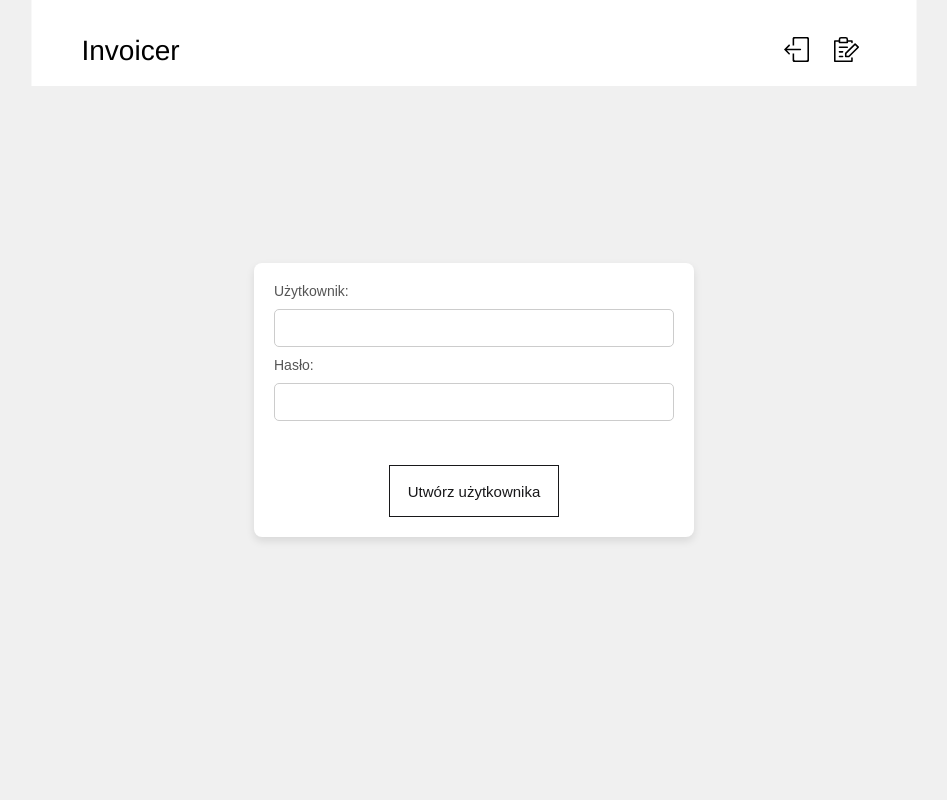
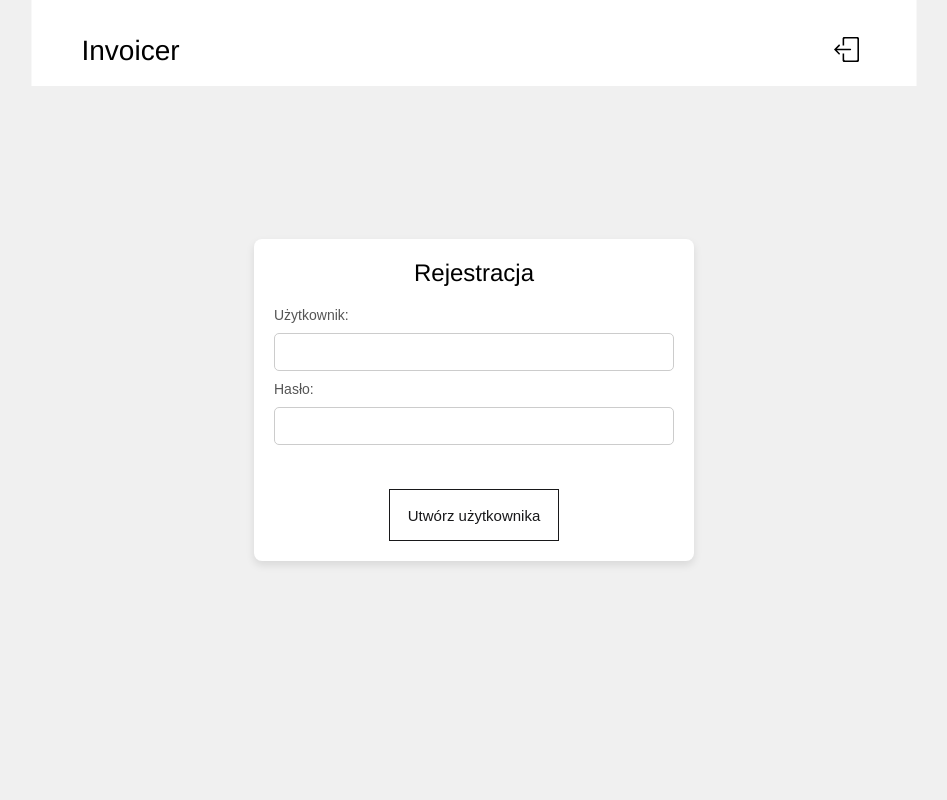
Before and after one commit to delektowski/invoicer, a FastAPI app: page /register in a window 1280 px wide. Shown: the whole page, without its empty margins (166-1113 px from the left). Run offline with FastAPI, Linux system fonts and the light colour scheme.

Commit message:
feat: exclude icons according to the page context

```diff
--- a/app/static/forms-auth.css
+++ b/app/static/forms-auth.css
@@ -4,6 +4,13 @@
     display: flex;
     justify-content: center;
     align-items: center;
+}
+
+.container-title {
+    font-size: 24px;
+    font-weight: 100;
+    margin-bottom: 20px;
+    text-align: center;
 }
 
 .container__auth {
--- a/app/static/header.css
+++ b/app/static/header.css
@@ -17,15 +17,11 @@
     font-weight: 100;
 }
 
-
-
-
 .svg-icon {
     width: 40px;
     height: 25px;
     cursor: pointer;
 }
-
 
 #arrow-form {
     display: none;
--- a/app/templates/header.jinja
+++ b/app/templates/header.jinja
@@ -4,21 +4,30 @@
     {% if page_context == "invoice_form" %}
 
 
- <svg class="svg-icon svg-icon--create-pdf" onclick="document.getElementById('pdf-creation-form').submit()" fill="#000000" width="64px" height="64px" viewBox="0 0 32 32" id="icon" xmlns="http://www.w3.org/2000/svg">
+    <svg class="svg-icon svg-icon--create-pdf" onclick="document.getElementById('pdf-creation-form').submit()"
+        fill="#000000" width="64px" height="64px" viewBox="0 0 32 32" id="icon" xmlns="http://www.w3.org/2000/svg">
         <title>Utwórz PDF</title>
         <g id="SVGRepo_bgCarrier" stroke-width="0"></g>
         <g id="SVGRepo_tracerCarrier" stroke-linecap="round" stroke-linejoin="round"></g>
         <g id="SVGRepo_iconCarrier">
             <defs>
-            <style>.cls-1 { fill: none; }</style>
+                <style>
+                    .cls-1 {
+                        fill: none;
+                    }
+                </style>
             </defs>
 
             <path d="M24,24v4H8V24H6v4H6a2,2,0,0,0,2,2H24a2,2,0,0,0,2-2h0V24Z"></path>
-        <polygon points="21 21 19.586 19.586 17 22.172 17 14 15 14 15 22.172 12.414 19.586 11 21 16 26 21 21"></polygon>
+            <polygon points="21 21 19.586 19.586 17 22.172 17 14 15 14 15 22.172 12.414 19.586 11 21 16 26 21 21">
+            </polygon>
             <polygon points="28 4 28 2 22 2 22 12 24 12 24 8 27 8 27 6 24 6 24 4 28 4"></polygon>
-        <path d="M17,12H13V2h4a3.0033,3.0033,0,0,1,3,3V9A3.0033,3.0033,0,0,1,17,12Zm-2-2h2a1.0011,1.0011,0,0,0,1-1V5a1.0011,1.0011,0,0,0-1-1H15Z"></path>
+            <path
+                d="M17,12H13V2h4a3.0033,3.0033,0,0,1,3,3V9A3.0033,3.0033,0,0,1,17,12Zm-2-2h2a1.0011,1.0011,0,0,0,1-1V5a1.0011,1.0011,0,0,0-1-1H15Z">
+            </path>
             <path d="M9,2H4V12H6V9H9a2.0027,2.0027,0,0,0,2-2V4A2.0023,2.0023,0,0,0,9,2ZM6,7V4H9l.001,3Z"></path>
-        <rect id="_Transparent_Rectangle_" data-name="<Transparent Rectangle>" class="cls-1" width="32" height="32"></rect>
+            <rect id="_Transparent_Rectangle_" data-name="<Transparent Rectangle>" class="cls-1" width="32" height="32">
+            </rect>
         </g>
     </svg>
 
@@ -45,9 +54,8 @@
     <p class="info-completed">Faktura utworzona!</p>
     <form id="get-file-form" action="/file" method="get">
 
-        <svg class="svg-icon svg-icon--get-pdf"
-            onclick="document.getElementById('get-file-form').submit()" viewBox="0 0 24 24" fill="current"
-            xmlns="http://www.w3.org/2000/svg">
+        <svg class="svg-icon svg-icon--get-pdf" onclick="document.getElementById('get-file-form').submit()"
+            viewBox="0 0 24 24" fill="current" xmlns="http://www.w3.org/2000/svg">
             <g id="SVGRepo_bgCarrier" stroke-width="0"></g>
             <g stroke-linecap="round" stroke-linejoin="round"></g>
             <g id="SVGRepo_iconCarrier">
@@ -61,7 +69,9 @@
     {% endif %}
     <nav>
         <ul class="menu">
-            <li title="Wyloguj" onclick="document.cookie = 'authorization=; Max-Age=0; path=/;'"><a href="/logout"><svg class="svg-icon" fill="#000000" viewBox="0 0 32 32" version="1.1"
+            {% if page_context != "login_page"%}
+            <li title="Wyloguj" onclick="document.cookie = 'authorization=; Max-Age=0; path=/;'"><a href="/logout"><svg
+                        class="svg-icon" fill="#000000" viewBox="0 0 32 32" version="1.1"
                         xmlns="http://www.w3.org/2000/svg">
                         <g stroke-width="0"></g>
                         <g id="SVGRepo_tracerCarrier" stroke-linecap="round" stroke-linejoin="round"></g>
@@ -71,6 +81,8 @@
                             </path>
                         </g>
                     </svg></a></li>
+            {%endif%}
+            {% if page_context != "register_page"%}
             <li title="Rejestracja"><a href="/register"><svg class="svg-icon" fill="#000000" width="64px" height="64px"
                         viewBox="0 0 16 16" id="register-16px" xmlns="http://www.w3.org/2000/svg">
                         <g id="SVGRepo_bgCarrier" stroke-width="0"></g>
@@ -81,9 +93,8 @@
                                 transform="translate(-46 -28)"></path>
                         </g>
                     </svg></a></li>
+            {%endif%}
         </ul>
     </nav>
 </header>
-
-
 {% endblock %}
--- a/app/templates/login_form.jinja
+++ b/app/templates/login_form.jinja
@@ -1,9 +1,10 @@
+{% set page_context= "login_page" %}
 {% include "base.jinja" %}
 
 {% block content %}
 <div class="container__auth--background">
-
     <div class="container__auth">
+        <h2 class="container-title">Logowanie</h2>
         <form id="loginForm" method="POST" action="/token">
             <div class="fields__auth-container--vertical">
                 <label for="username" class="field__auth--gray">Użytkownik:</label>
--- a/app/templates/registration_form.jinja
+++ b/app/templates/registration_form.jinja
@@ -1,8 +1,10 @@
+{% set page_context= "register_page" %}
 {% include "base.jinja" %}
 
 {% block content %}
 <div class="container__auth--background">
     <div class="container__auth">
+    <h2 class="container-title">Rejestracja</h2>
         <form id="loginForm" method="POST" action="/register">
             <div class="fields__auth-container--vertical">
                 <label for="username" class="field__auth--gray">Użytkownik:</label>
```
Lines whose indentation alone changed are shown as unchanged.
